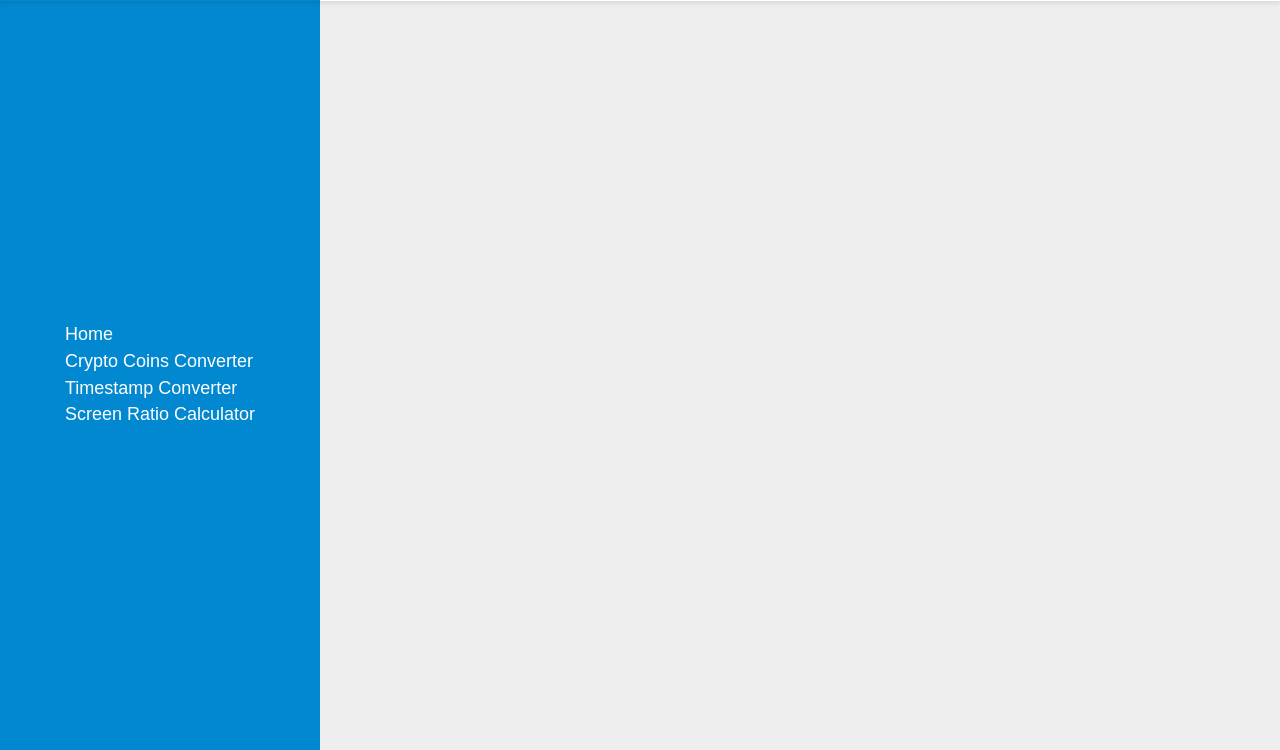
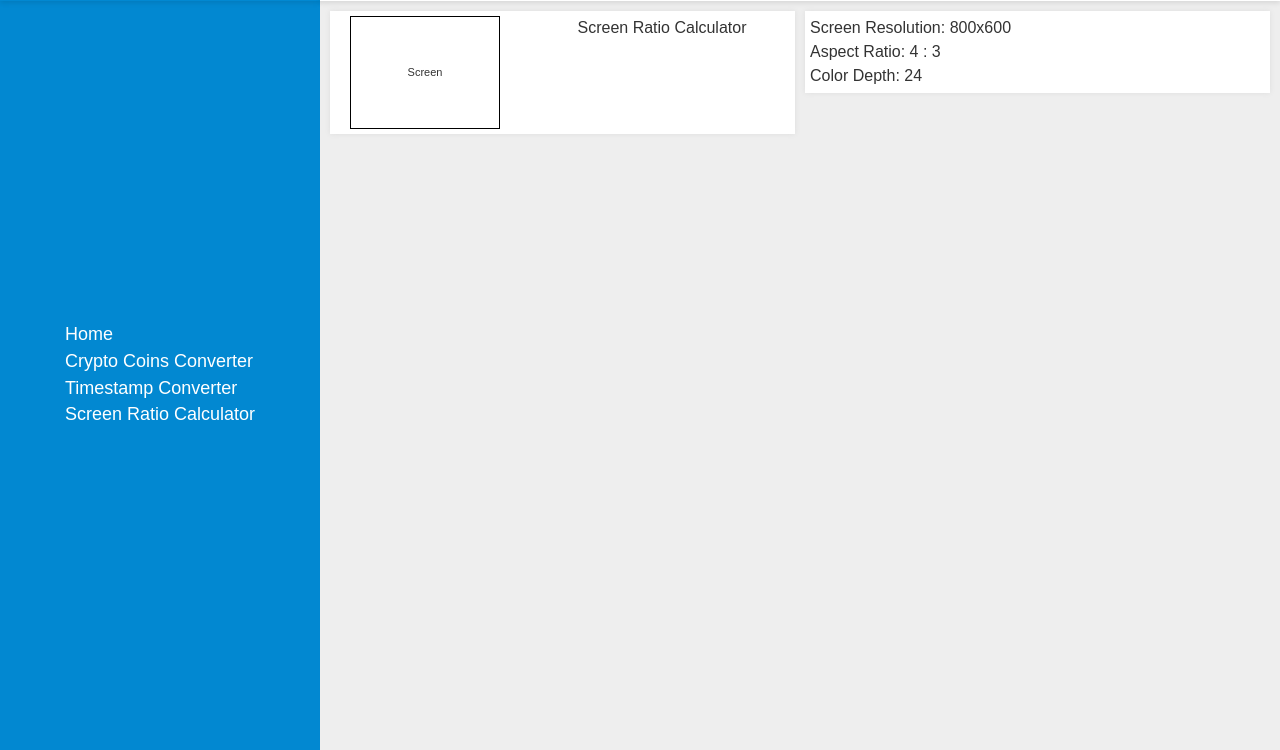
Before and after one commit to ricardojrgpimentel/multitools, a React app: page /ratiocalculator in a window 1280 px wide. Shown: the part 51-801 px from the top of the page. Built offline with nearby package versions, Linux system fonts and the light colour scheme; a web font is replaced by a local one.

Commit message:
added screen calculator initial logic

```diff
--- a/src/components/Main/index.js
+++ b/src/components/Main/index.js
@@ -6,6 +6,7 @@ import * as cryptoContentActions from '../../actions/cryptoContentActions'
 import Sidebar from '../Sidebar'
 import CryptoBody from '../CryptoBody'
 import TimeBody from '../TimeBody'
+import ScreenBody from '../ScreenBody'
 
 class Main extends Component {
 
@@ -20,6 +21,9 @@ class Main extends Component {
         break
       case '/timeconverter':
         title = 'Timestamp Converter'
+        break
+      case '/ratiocalculator':
+        title = 'Screen Ratio Calculator'
         break
       default:
         title = 'Home'
@@ -37,6 +41,7 @@ class Main extends Component {
               </header>
               <Route path={'/cryptoconverter'} component={CryptoBody}/>
               <Route path={'/timeconverter'} component={TimeBody}/>
+              <Route path={'/ratiocalculator'} component={ScreenBody}/>
             </div>
           </div>
         </div>
--- /dev/null
+++ b/src/components/ScreenBody/index.js
@@ -0,0 +1,96 @@
+import React from 'react'
+
+class ScreenBody extends React.Component{
+
+  constructor(){
+    super()
+    this.state = {
+      width: window.screen.width,
+      height: window.screen.height
+    }
+  }
+
+  reduceRatio(width, heigth) {
+    let mdc, aux, divisor
+    if (width === heigth)
+      return '1 : 1'
+    // make width always the large number, to the left
+    if (+width < +heigth) {
+      aux = width
+      width = heigth
+      heigth = aux;
+    }
+    mdc = (a, b) => {
+      if (b === 0)
+        return a
+      return mdc(b, a % b)
+    }
+    divisor = mdc(+width, +heigth)
+    return 'undefined' === typeof aux ? (width / divisor) + ' : ' + (heigth / divisor) : (heigth / divisor) + ' : ' + (width / divisor)
+  }
+
+  ratio2css(num, den) {
+    let width, height;
+    if (+num > +den) {
+        width = 150
+        height = this.solve(width, undefined, num, den)
+    } else {
+        height = 150
+        width = this.solve(undefined, height, num, den)
+    }
+    return {
+        width: width + 'px',
+        height: height + 'px',
+        lineHeight: height + 'px'
+    }
+  }
+
+  solve(width, height, num, den) {
+      // solve for width
+      if (undefined !== width) {
+          return Math.round(width / (num / den))
+      }
+      // solve for height
+      else if (undefined !== height) {
+          return Math.round(height * (num / den))
+      } else {
+          return undefined
+      }
+  }
+
+  render(){
+
+    let dimensions = this.ratio2css(window.screen.width, window.screen.height)
+
+    let recWidth = dimensions.width
+    let recHeight = dimensions.height
+    let recLineHeight = dimensions.lineHeight
+
+    return(
+      <div className="row row-no-padding row-col-no-padding main-content">
+        <div className="col-md-6">
+          <div className="box row">
+            <div className="col-md-6">
+              <div className='tv' style={{width: recWidth, height: recHeight}}>
+                <span style={{lineHeight: recLineHeight}}>Screen</span>
+              </div>
+            </div>
+            <div className="col-md-6">
+              Screen Ratio Calculator
+
+            </div>
+          </div>
+        </div>
+        <div className="col-md-6">
+          <div className="box">
+            <p>Screen Resolution: {window.screen.width}x{window.screen.height}</p>
+            <p>Aspect Ratio: {this.reduceRatio(window.screen.width, window.screen.height)}</p>
+            <p>Color Depth: {window.screen.colorDepth}</p>
+          </div>
+        </div>
+      </div>
+    )
+  }
+}
+
+export default ScreenBody
--- a/src/components/TimeBody/index.js
+++ b/src/components/TimeBody/index.js
@@ -7,7 +7,8 @@ class TimeBody extends React.Component{
   constructor(){
     super()
     this.state = {
-      date: moment().unix()
+      date: moment().unix(),
+      humanDate: false
     }
     this.saveDate = this.saveDate.bind(this)
     this.handleConvertDate = this.handleConvertDate.bind(this)
@@ -21,8 +22,10 @@ class TimeBody extends React.Component{
   }
 
   handleConvertDate(){
-    console.log(this.state.date)
-    console.log(moment(this.state.date))
+    this.setState({
+      ...this.state,
+      humanDate: moment.unix(this.state.date).format("dddd DD MMMM YYYY HH:mm:ss Z")
+    })
   }
 
   render(){
@@ -35,8 +38,9 @@ class TimeBody extends React.Component{
               <div>
                 <input onChange={(e) => {this.saveDate(e)}} type="text" value={this.state.date}/>
               </div>
-              <button onClick={this.handleConvertDate}>Timestamp to Human Date</button>
+              <button className='btn-multibox' onClick={this.handleConvertDate}>Timestamp to Human Date</button>
             </div>
+            {this.state.humanDate}
           </div>
         </div>
       </div>
--- a/src/sass/_base.sass
+++ b/src/sass/_base.sass
@@ -63,3 +63,9 @@ input
   border-bottom: 1px solid #999
 .input-name
   margin: 2px
+
+.btn-multibox
+  background-color: #f4f4f4
+  border: none
+  padding: 5px 10px
+  box-shadow: 0px 0px 5px #bbb
--- /dev/null
+++ b/src/sass/_screen.sass
@@ -0,0 +1,10 @@
+.tv
+	border: 1px solid black
+	display: flex
+	align-items: center
+	justify-content: center
+	margin-right: 10px
+
+
+.tv span
+	font-size: 11px
--- a/src/sass/main.sass
+++ b/src/sass/main.sass
@@ -2,3 +2,4 @@
 @import 'sidebar'
 @import 'content'
 @import 'coinBox'
+@import 'screen'
```
Also changed, not shown: src/sass/main.css.
